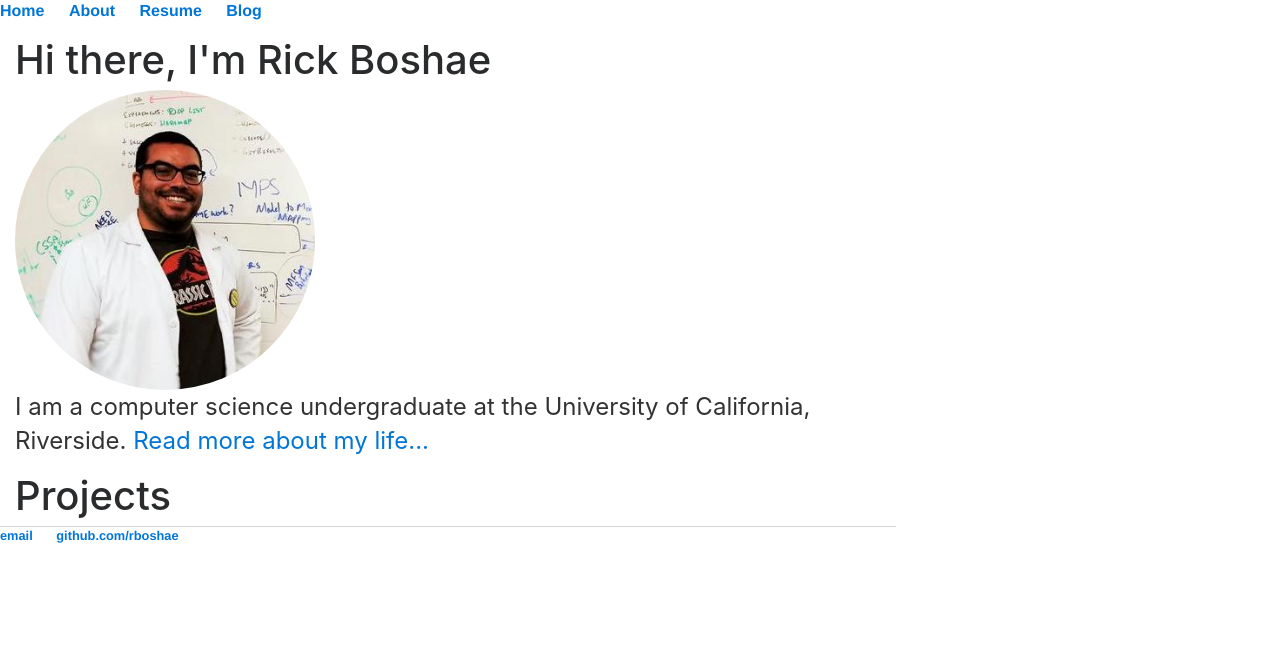
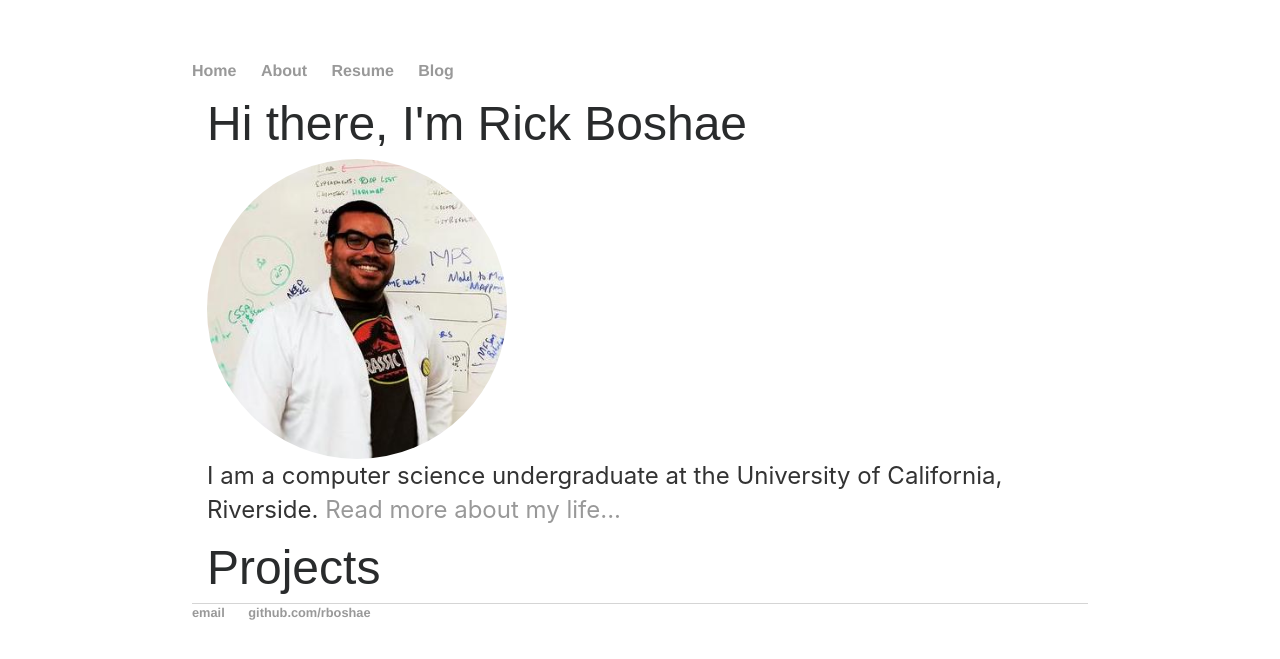
Before and after one commit to RBoshae/Personal-Website-1, a Jekyll site: the page built from index.html, in a window 1280 px wide. Shown: the top 659 px of the page. Built offline with Jekyll 4.4.1, drawn with Linux system fonts in a browser that asks for light colours.

Commit message:
Updated default.html to include bootstrap

```diff
--- a/_layouts/default.html
+++ b/_layouts/default.html
@@ -8,10 +8,10 @@
         <link rel="shortcut icon" href="../images/title-icon-64x64.ico"/>
         <title>{{ page.title }}</title>
 
+        <!-- link to bootstrap stylesheet -->
+        <link rel="stylesheet" href="https://maxcdn.bootstrapcdn.com/bootstrap/4.0.0-beta.3/css/bootstrap.min.css" integrity="sha384-Zug+QiDoJOrZ5t4lssLdxGhVrurbmBWopoEl+M6BdEfwnCJZtKxi1KgxUyJq13dy" crossorigin="anonymous">
         <!-- link to main stylesheet -->
         <link rel="stylesheet" type="text/css" href="/css/main.css">
-        <!-- link to bootstrap stylesheet -->
-        <link rel="stylesheet" href="https://maxcdn.bootstrapcdn.com/bootstrap/4.0.0-beta.3/css/bootstrap.min.css" integrity="sha384-Zug+QiDoJOrZ5t4lssLdxGhVrurbmBWopoEl+M6BdEfwnCJZtKxi1KgxUyJq13dy" crossorigin="anonymous">
         {% include analytics.html %}
 
     </head>
```
